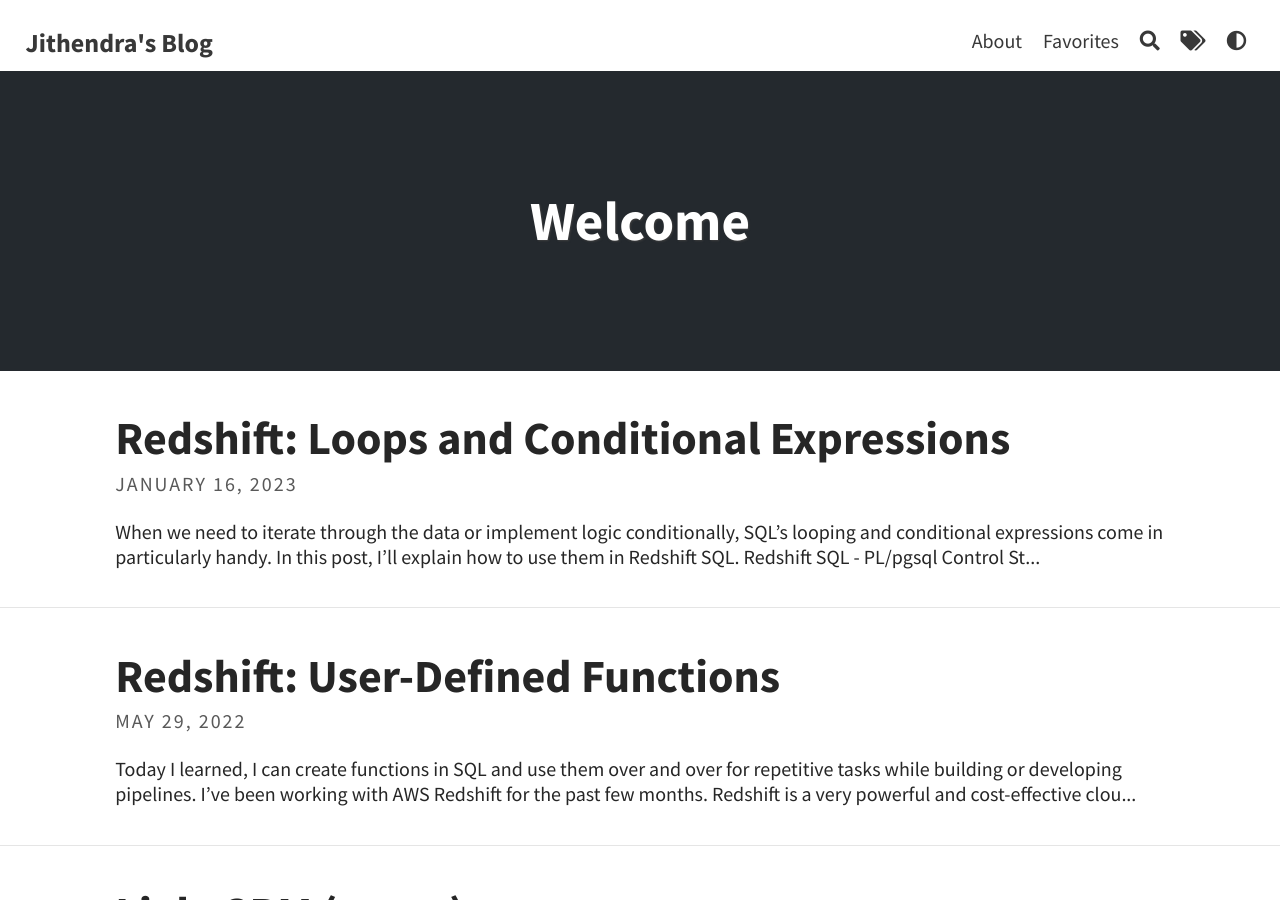
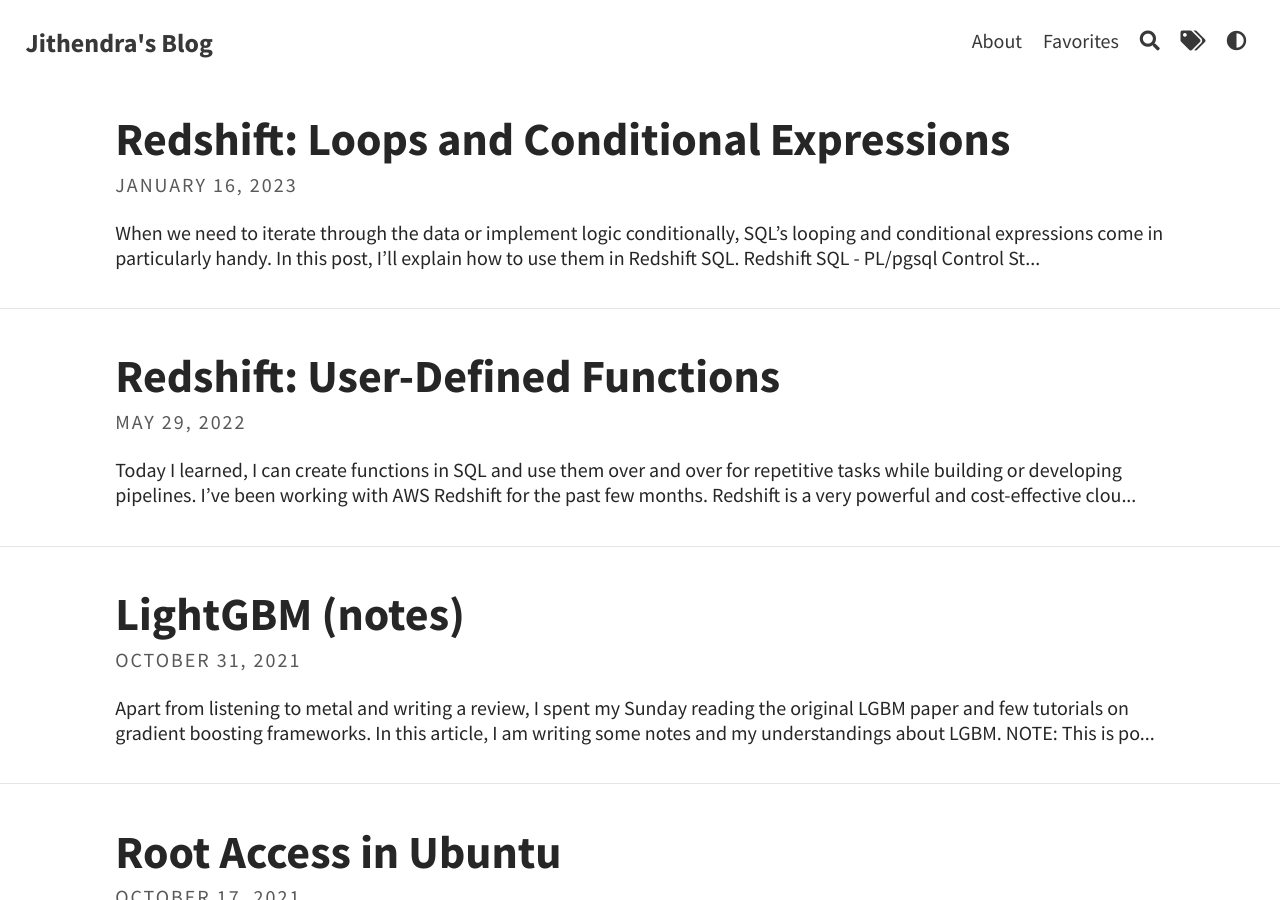
Before and after one commit to jithendray/cv, a Jekyll site: the page built from index.html, in a window 1280 px wide and 900 px high. Built offline with Jekyll 4.4.1, drawn with Linux system fonts in a browser that asks for light colours; the list of posts is cut into pages by our own code.

Commit message:
config-fix

```diff
--- a/_layouts/home.liquid
+++ b/_layouts/home.liquid
@@ -21,9 +21,9 @@ layout: default
         }
         {% endif %}
     </style>
-    <div id="main" class="call-out call-out_img">
+   <!-- <div id="main" class="call-out call-out_img">
         <h1> {{ site.header_text | default: "Change <code>header_text</code> in <code>_config.yml</code>"}} </h1>
-    </div>
+    </div> -->
 
     {% include blog/blog.liquid %}
 
```
